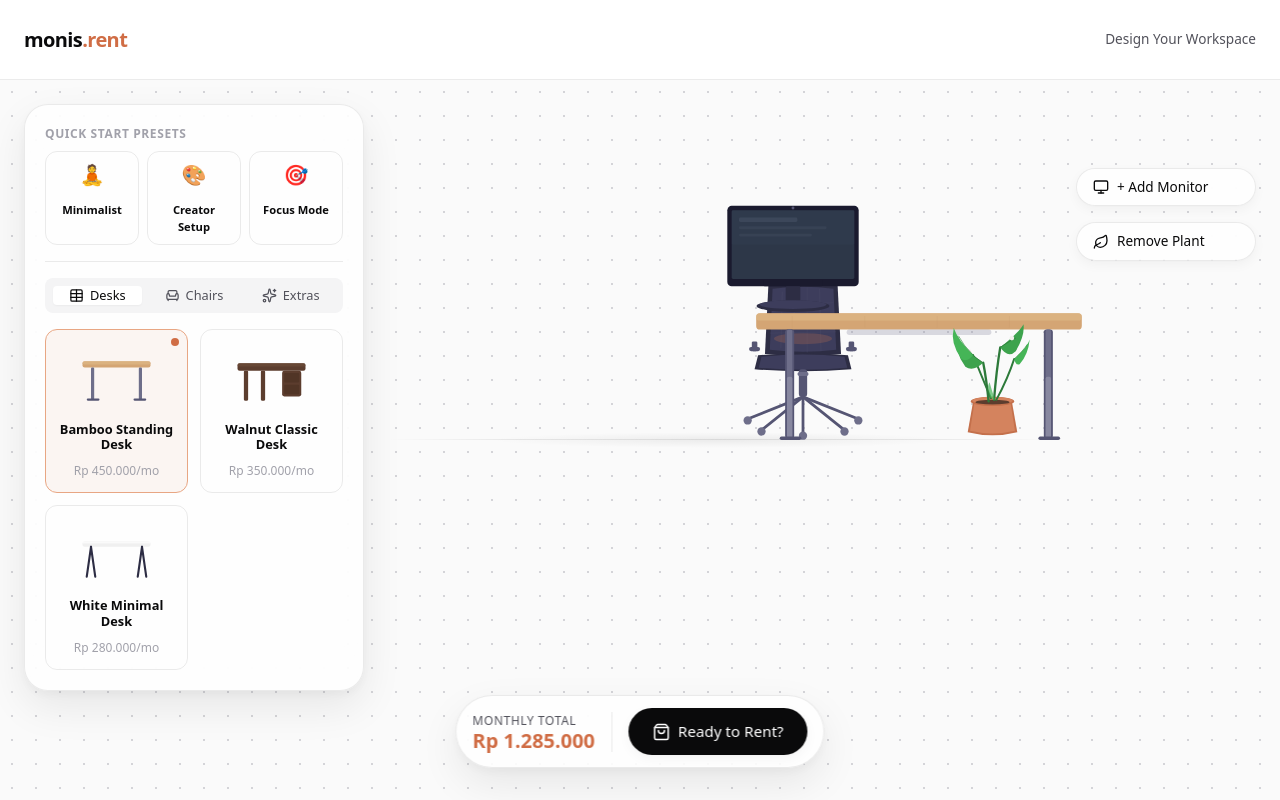
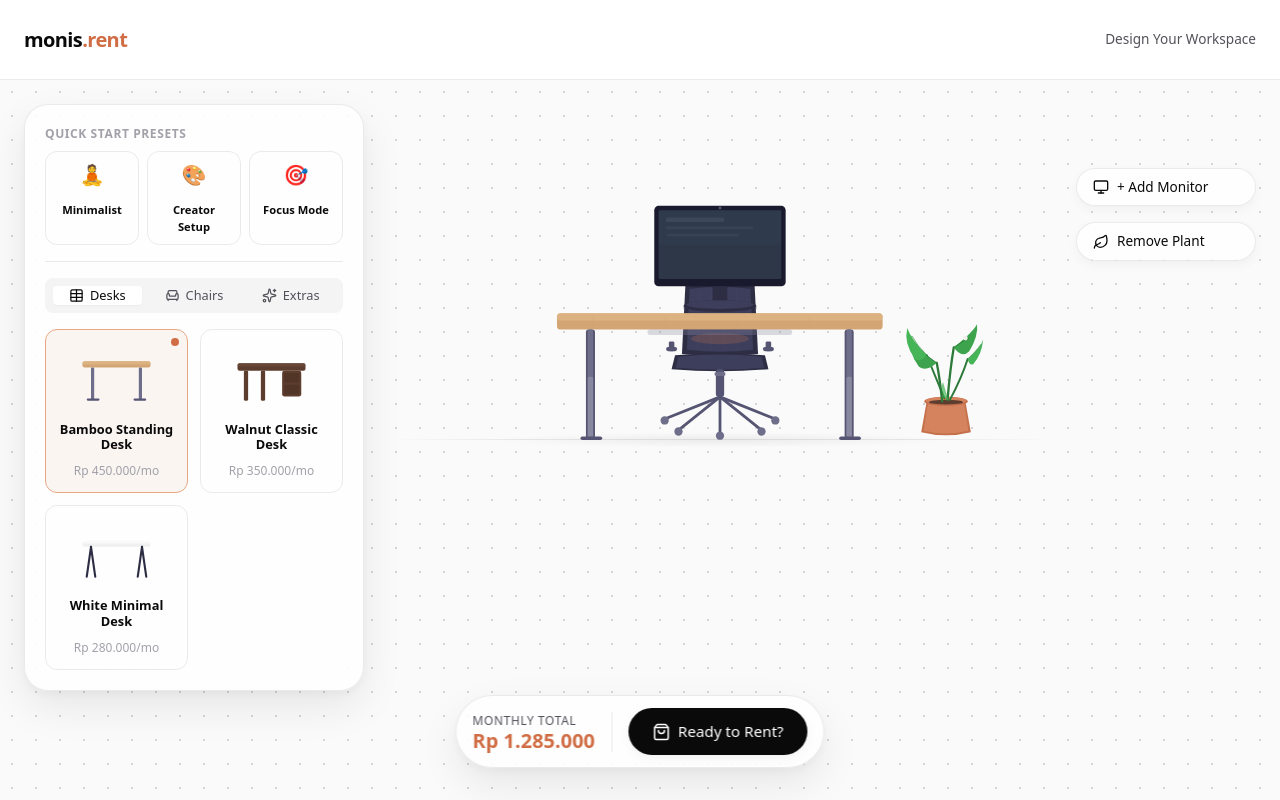
Before and after one commit to AriJaya07/desent-setup, a Next.js app: page / in a window 1280 px wide. Both pictures are taken after a click on the button "+ Place a Plant". Shown: the top 800 px of the page. Built offline with nearby package versions, Linux system fonts and the light colour scheme.

Commit message:
fix: preserve scene centering by explicitly passing x transform to framer motion

```diff
--- a/components/scene/Scene.tsx
+++ b/components/scene/Scene.tsx
@@ -12,10 +12,12 @@ const itemTransition = {
   mass: 0.8,
 };
 
+// We MUST include x: '-50%' here because Framer Motion will otherwise overwrite
+// the transform: translateX(-50%) defined in the .scene-layer CSS class.
 const fadeScale = {
-  initial: { opacity: 0, scale: 0.92, y: 8 },
-  animate: { opacity: 1, scale: 1, y: 0 },
-  exit: { opacity: 0, scale: 0.95, y: -4 },
+  initial: { opacity: 0, scale: 0.92, y: 8, x: '-50%' },
+  animate: { opacity: 1, scale: 1, y: 0, x: '-50%' },
+  exit: { opacity: 0, scale: 0.95, y: -4, x: '-50%' },
 };
 
 export default function Scene() {
@@ -109,9 +111,9 @@ export default function Scene() {
               width: '22%',
               marginLeft: state.monitorCount === 2 ? '-11%' : '0',
             }}
-            initial={{ opacity: 0, y: 20, scale: 0.85 }}
-            animate={{ opacity: 1, y: 0, scale: 1 }}
-            exit={{ opacity: 0, y: 10, scale: 0.9 }}
+            initial={{ opacity: 0, y: 20, scale: 0.85, x: '-50%' }}
+            animate={{ opacity: 1, y: 0, scale: 1, x: '-50%' }}
+            exit={{ opacity: 0, y: 10, scale: 0.9, x: '-50%' }}
             transition={itemTransition}
           >
             <Image
@@ -137,9 +139,9 @@ export default function Scene() {
               width: '22%',
               marginLeft: '11%',
             }}
-            initial={{ opacity: 0, y: 20, scale: 0.85 }}
-            animate={{ opacity: 1, y: 0, scale: 1 }}
-            exit={{ opacity: 0, y: 10, scale: 0.9 }}
+            initial={{ opacity: 0, y: 20, scale: 0.85, x: '-50%' }}
+            animate={{ opacity: 1, y: 0, scale: 1, x: '-50%' }}
+            exit={{ opacity: 0, y: 10, scale: 0.9, x: '-50%' }}
             transition={{ ...itemTransition, delay: 0.05 }}
           >
             <Image
@@ -166,9 +168,9 @@ export default function Scene() {
               width: '12%',
               marginLeft: '24%',
             }}
-            initial={{ opacity: 0, scale: 0.7, y: 10 }}
-            animate={{ opacity: 1, scale: 1, y: 0 }}
-            exit={{ opacity: 0, scale: 0.8, y: 5 }}
+            initial={{ opacity: 0, scale: 0.7, y: 10, x: '-50%' }}
+            animate={{ opacity: 1, scale: 1, y: 0, x: '-50%' }}
+            exit={{ opacity: 0, scale: 0.8, y: 5, x: '-50%' }}
             transition={itemTransition}
           >
             <Image
@@ -195,9 +197,9 @@ export default function Scene() {
               width: '14%',
               marginLeft: '34%',
             }}
-            initial={{ opacity: 0, scale: 0.7, y: 15 }}
-            animate={{ opacity: 1, scale: 1, y: 0 }}
-            exit={{ opacity: 0, scale: 0.8, y: 8 }}
+            initial={{ opacity: 0, scale: 0.7, y: 15, x: '-50%' }}
+            animate={{ opacity: 1, scale: 1, y: 0, x: '-50%' }}
+            exit={{ opacity: 0, scale: 0.8, y: 8, x: '-50%' }}
             transition={{ ...itemTransition, delay: 0.02 }}
           >
             <Image
```
